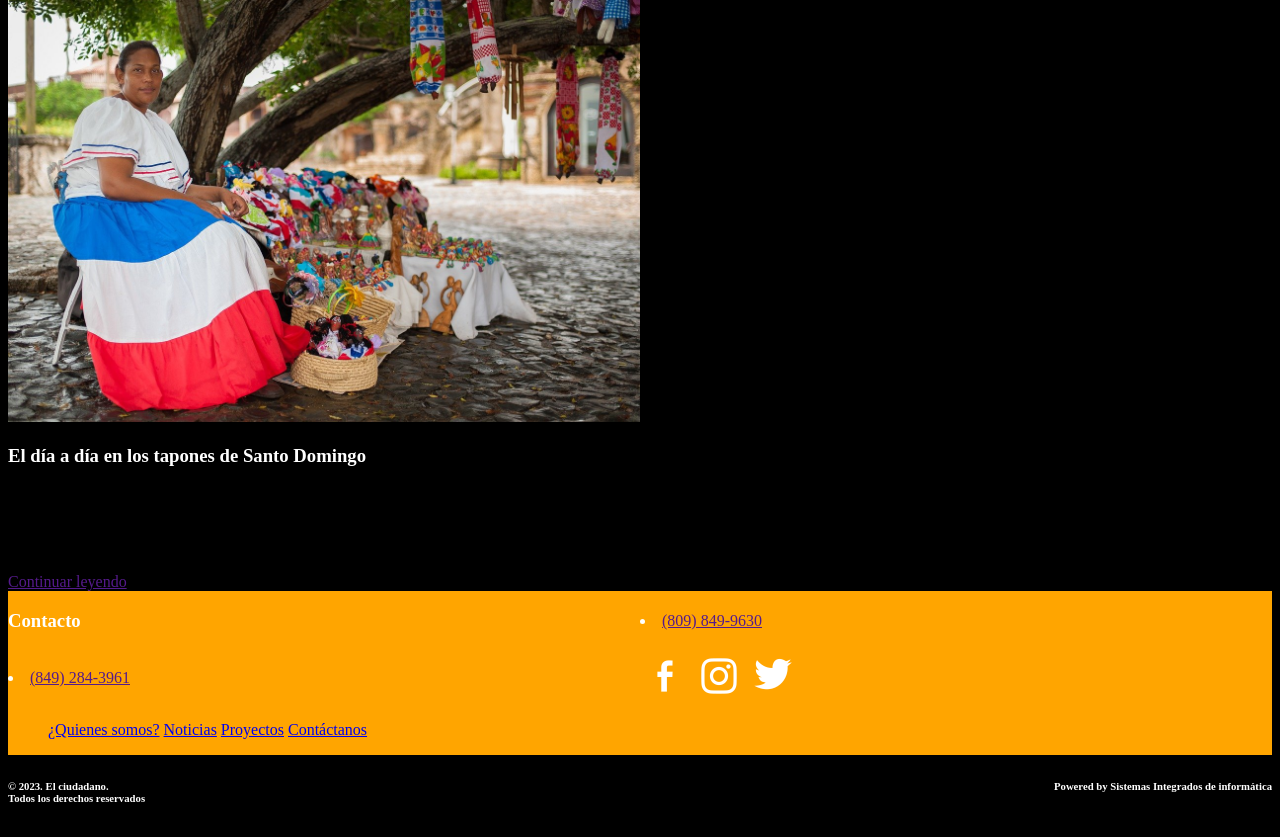
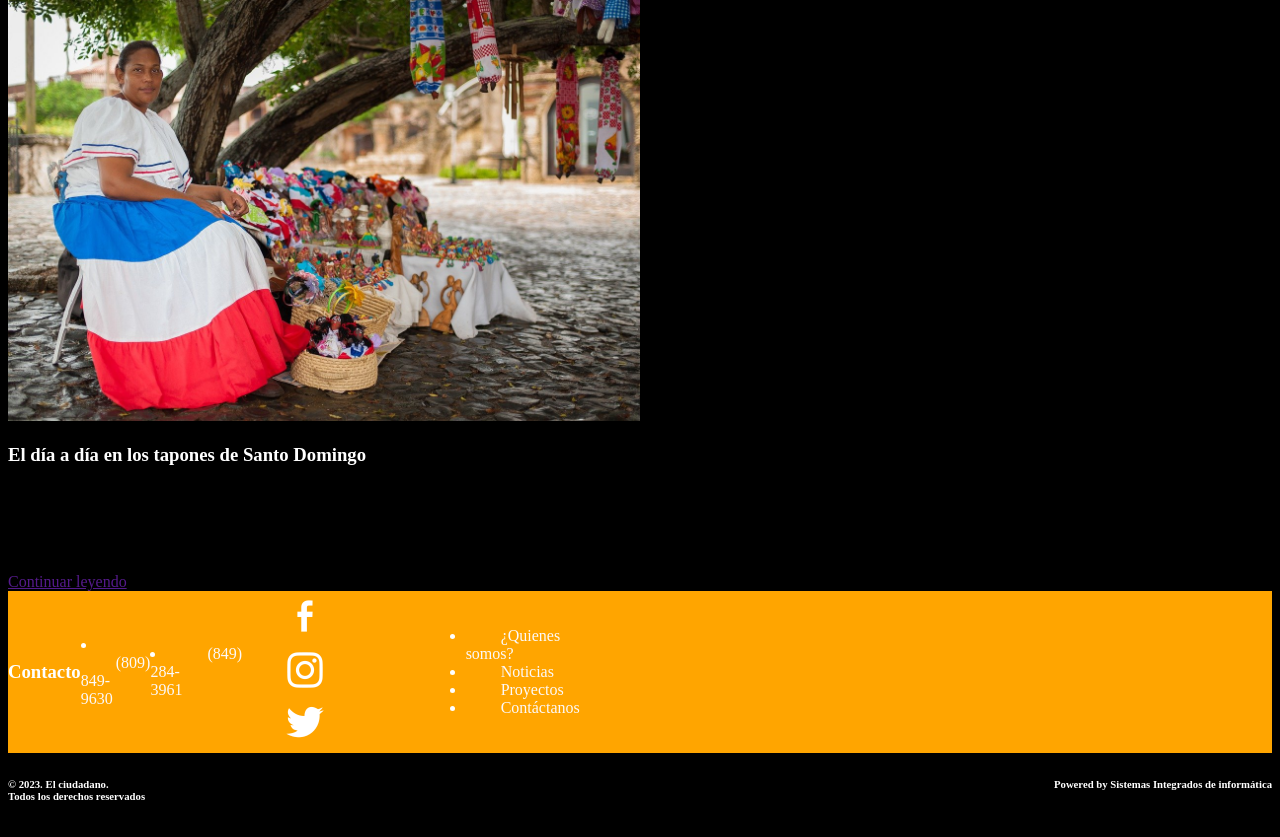
Before and after one commit to Marvilgarcia015/el-ciudadano, a plain HTML site: page index.html in a window 1280 px wide. Shown: the part 1395-2232 px from the top of the page. Drawn offline with Linux system fonts and the light colour scheme.

Commit message:
footpage changes

```diff
--- a/index.html
+++ b/index.html
@@ -60,6 +60,7 @@
 
 
     <footer>
+        <div class="footer-information">
             <div class="contact">
                 <h3>Contacto</h3>
                 <li><a href="">(809) 849-9630</a></li>
@@ -68,18 +69,19 @@
                     <a href="https://facebook.com" target="_blank">
                         <img id="facebook" href="https://www.facebook.com/" src="facebook.png" alt="facebook-logo"></a>
                     <a href="https://facebook.com" target="_blank">
-                    <img id="instagram" href="https://www.facebook.com/" src="instagram.png" alt="instagram-logo"></a>
+                        <img id="instagram" href="https://www.facebook.com/" src="instagram.png"
+                            alt="instagram-logo"></a>
                     <a href="https://facebook.com" target="_blank">
                         <img id="twitter" href="https://www.facebook.com/" src="twitter.png" alt="instagram-logo"></a>
                 </div>
-            <div id="second-nav">
+                <div class="second-nav">
                     <ul>
-                    <a href="https://facebook.com" target="_blank">
-                        <a href="#">¿Quienes somos?</a>
-                        <a href="#">Noticias</a>
-                        <a href="#">Proyectos</a>
-                        <a href="#">Contáctanos</a>
+                        <li><a href="#">¿Quienes somos?</a></li>
+                        <li><a href="#">Noticias</a></li>
+                        <li><a href="#">Proyectos</a></li>
+                        <li><a href="#">Contáctanos</a></li>
                     </ul>
+                </div>
             </div>
         </div>
         <div class="footpage">
--- a/style.css
+++ b/style.css
@@ -67,8 +67,8 @@ h1, h2, h3{
     align-items: center;
 
 }
-#second-nav{
-    display: contents;
+
+
 }
 nav a {
     text-align: center;
@@ -79,3 +79,21 @@ nav a {
 #footpage1{
     justify-self: right;
 }
+footer a{
+    text-align: center;
+    color: rgb(252, 249, 249);
+    text-decoration: none;
+    padding: 35px;
+}
+.contact{
+
+
+}
+.second-nav{
+    grid-column: 5/5;
+
+}
+.footer-information{
+    display: grid;
+    grid-template-columns: 1fr 1fr;
+}
```
Lines whose indentation alone changed are shown as unchanged.
